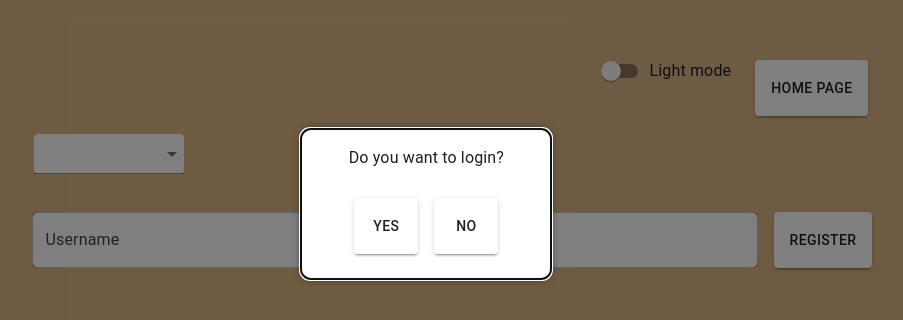
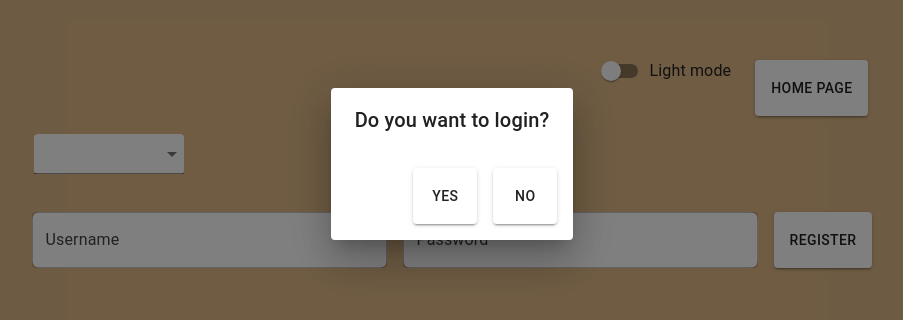
Before and after one commit to sorincretescu/curly-octo-robot, a React (Create React App) app: page /register in a window 1280 px wide. Shown: the part 236-556 px from the top of the page, without its empty margins (188-1091 px from the left). Built offline with nearby package versions, Linux system fonts and the light colour scheme.

Commit message:
switched from modal to dialog, to keep the same consistency

```diff
--- a/src/views/register/RegisterPage.jsx
+++ b/src/views/register/RegisterPage.jsx
@@ -4,11 +4,13 @@ import { makeStyles } from "@material-ui/core/styles";
 import Input from "../../components/Input";
 import Button from "../../components/Button";
 import FormControl from "@material-ui/core/FormControl";
-import { MenuItem, Typography } from "@material-ui/core";
+import { MenuItem } from "@material-ui/core";
 import { useTranslation } from "react-i18next";
 import Select from "@material-ui/core/Select";
-import Modal from "@material-ui/core/Modal";
 import { useNavigate } from "react-router-dom";
+import Dialog from "@material-ui/core/Dialog";
+import DialogActions from "@material-ui/core/DialogActions";
+import DialogTitle from "@material-ui/core/DialogTitle";
 
 const useStyles = makeStyles({
   register: {
@@ -32,26 +34,6 @@ const useStyles = makeStyles({
     height: "80px",
     marginLeft: "10px",
   },
-  modal: {
-    display: "flex",
-    justifyContent: "center",
-    alignItems: "center",
-    width: "30%",
-    height: "30%",
-    left: "33% !important",
-    top: "40% !important",
-  },
-  modalDiv: {
-    backgroundColor: "white",
-    borderRadius: "10px",
-    boxShadow: "0 0 10px 0 rgba(0,0,0,0.5)",
-    width: "250px",
-    height: "150px",
-    display: "flex",
-    flexDirection: "column",
-    justifyContent: "center",
-    alignItems: "center",
-  }
 });
 
 function RegisterPage() {
@@ -132,20 +114,19 @@ function RegisterPage() {
 
         <Button text={t("Register")} onClick={handleRegister} />
       </div>
-      <div classname>
-        <Modal className={classes.modal}
+      <div>
+        <Dialog
           open={openModal}
           onClose={handleStay}
         >
-          <div className={classes.modalDiv}>
-            <Typography>{t("Do you want to login?")}</Typography>
-            <br></br>
-            <div>
-              <Button text={t("Yes")} onClick={handleLogin} />
-              <Button text={t("No")} onClick={handleStay} />
-            </div>
-          </div>
-        </Modal>
+          <DialogTitle >
+            {t("Do you want to login?")}
+          </DialogTitle>
+          <DialogActions>
+            <Button text={t("Yes")} onClick={handleLogin}></Button>
+            <Button text={t("No")} onClick={handleStay}></Button>
+          </DialogActions>
+        </Dialog>
       </div>
     </div>
   );
```
